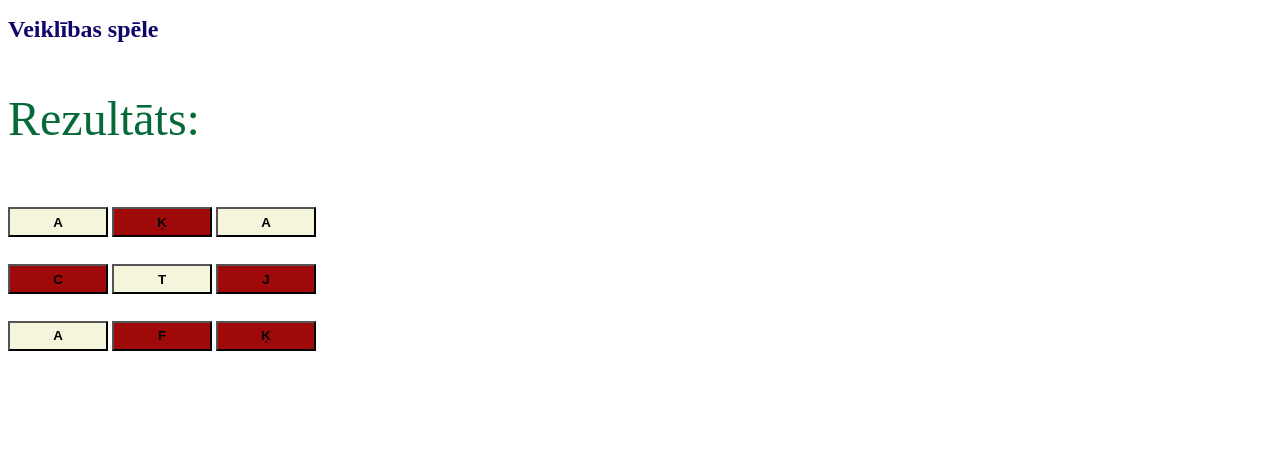
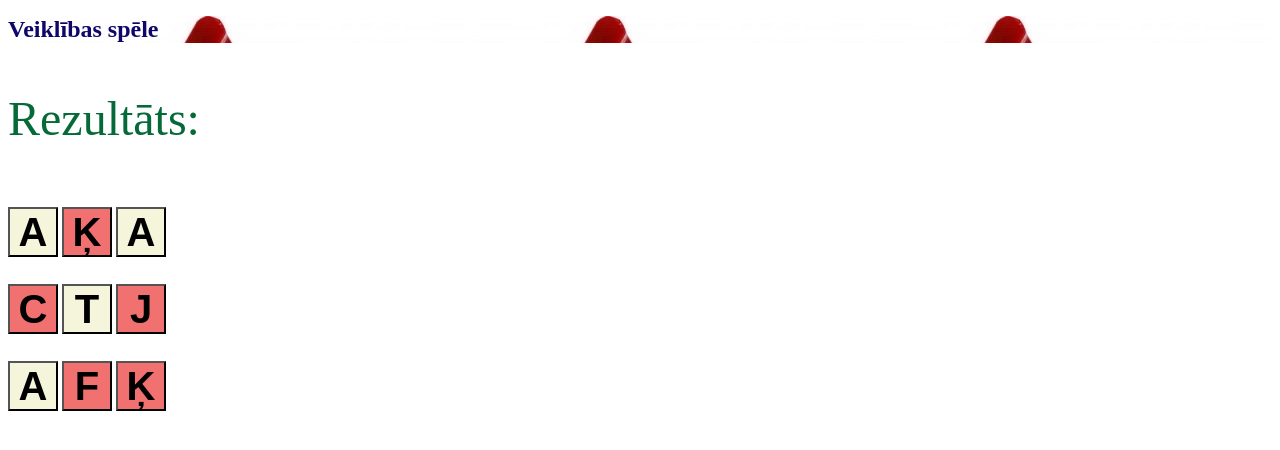
Before and after one commit to janispurins64/10vipro_HTML_js_css, a plain HTML site: page index.html in a window 1280 px wide. Drawn offline with Linux system fonts and the light colour scheme.

Commit message:
Jauni elementi
ID un klases

```diff
--- a/index.html
+++ b/index.html
@@ -7,8 +7,8 @@
         <script type="text/javascript" charset="UTF-8" src="static/j10vi1.js"></script>
     </head>
 
-    <body>
-        <h1>Veiklības spēle</h1>
+    <body >
+        <h1 class="s11vi">Veiklības spēle</h1>
         <div> <p >Rezultāts:</p>
 		    <div>
 			    <form>
--- a/static/mumu.css
+++ b/static/mumu.css
@@ -10,21 +10,24 @@ button.poga_1{
     /* visi button elementi, kas ir iekš div elementa ar klasi "burti", kas savukārt ir iekš elementa ar id=konteiners */
     margin: 10pt auto;
     background-color: Beige;
-    width: 100px;
-    height: 30px;
+    width: 50px;
+    height: 50px;
     text-align: center;
     font-family: sans-serif;
-    font-size: 10pt;
+    font-size: 30pt;
     font-weight: bold;
   }
-  button.poga_nos{
+button.poga_nos{
     /* visi button elementi, kas ir iekš div elementa ar klasi "burti", kas savukārt ir iekš elementa ar id=konteiners */
     margin: 10pt auto;
-    background-color: rgb(160, 9, 9);
-    width: 100px;
-    height: 30px;
+    background-color: rgb(241, 113, 113);
+    width: 50px;
+    height: 50px;
     text-align: center;
     font-family: sans-serif;
-    font-size: 10pt;
+    font-size: 30pt;
     font-weight: bold;
   }
+  .s11vi{
+      background-image: url('Avarijas-trijsturis1.jpg');
+  }
```
Also changed, not shown: static/Avarijas-trijsturis1.jpg (added).
